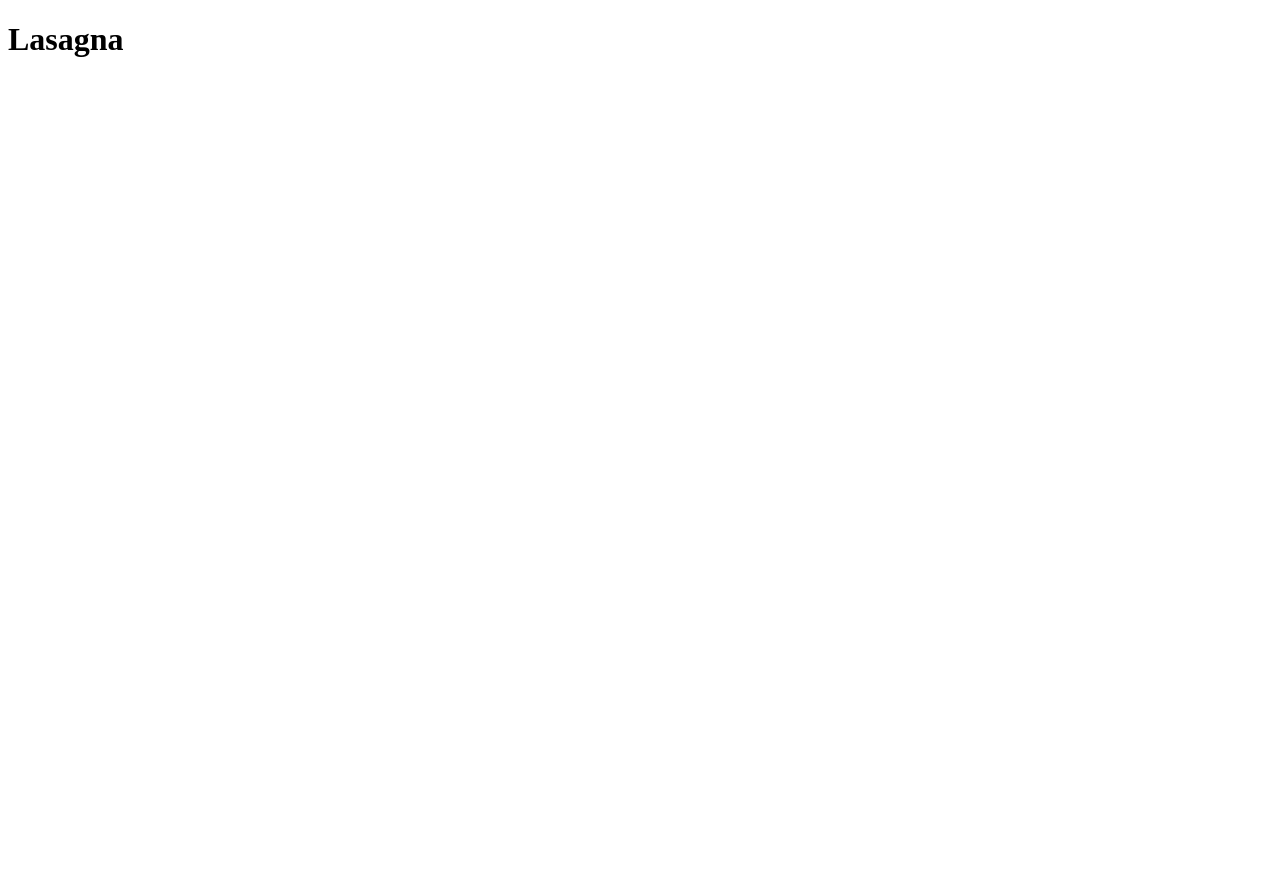
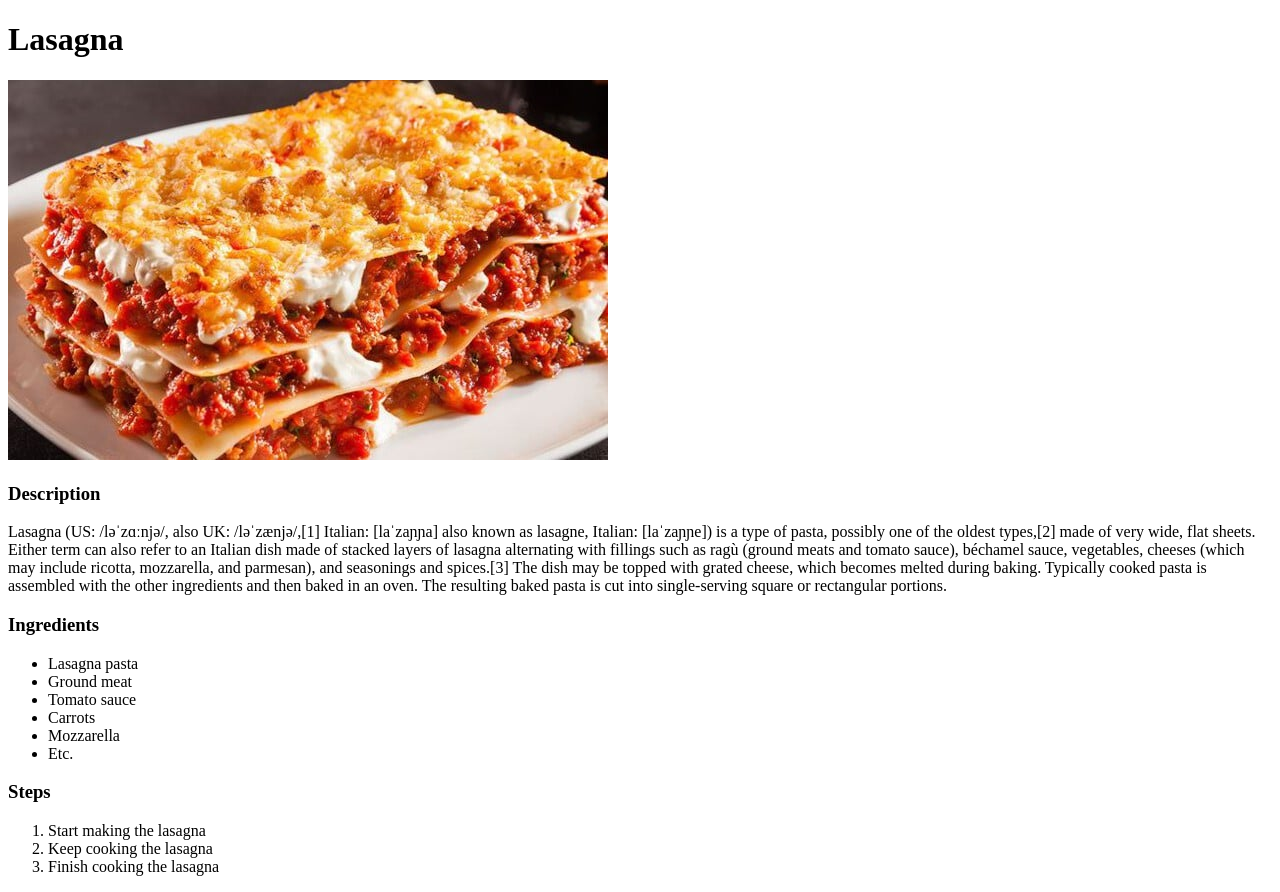
Before and after one commit to ikavedim/odin-recipes, a plain HTML site: page recipes/lasagna.html in a window 1280 px wide. Before the commit the page ends 800 px from the top, so only its background shows below. Drawn offline with Linux system fonts and the light colour scheme.

Commit message:
Add lasagna img and change lasagna.html
As the website was lacking images, added a lasagna image.
Updated the lasagna page with description of the dish, ingredients and steps.

```diff
--- a/recipes/lasagna.html
+++ b/recipes/lasagna.html
@@ -7,5 +7,23 @@
 </head>
 <body>
     <h1>Lasagna</h1>
+        <img src="../img/lasagna.jpeg" alt="lasagna">
+            <h3>Description</h3>
+                <p>Lasagna (US: /ləˈzɑːnjə/, also UK: /ləˈzænjə/,[1] Italian: [laˈzaɲɲa] also known as lasagne, Italian: [laˈzaɲɲe]) is a type of pasta, possibly one of the oldest types,[2] made of very wide, flat sheets. Either term can also refer to an Italian dish made of stacked layers of lasagna alternating with fillings such as ragù (ground meats and tomato sauce), béchamel sauce, vegetables, cheeses (which may include ricotta, mozzarella, and parmesan), and seasonings and spices.[3] The dish may be topped with grated cheese, which becomes melted during baking. Typically cooked pasta is assembled with the other ingredients and then baked in an oven. The resulting baked pasta is cut into single-serving square or rectangular portions.</p>
+            <h3>Ingredients</h3>
+                <ul>
+                    <li>Lasagna pasta</li>
+                    <li>Ground meat</li>
+                    <li>Tomato sauce</li>
+                    <li>Carrots</li>
+                    <li>Mozzarella</li>
+                    <li>Etc.</li>
+                </ul>
+            <h3>Steps</h3>
+                <ol>
+                    <li>Start making the lasagna</li>
+                    <li>Keep cooking the lasagna</li>
+                    <li>Finish cooking the lasagna</li>
+                </ol>
 </body>
 </html>
```
Also changed, not shown: img/lasagna.jpeg (added).
